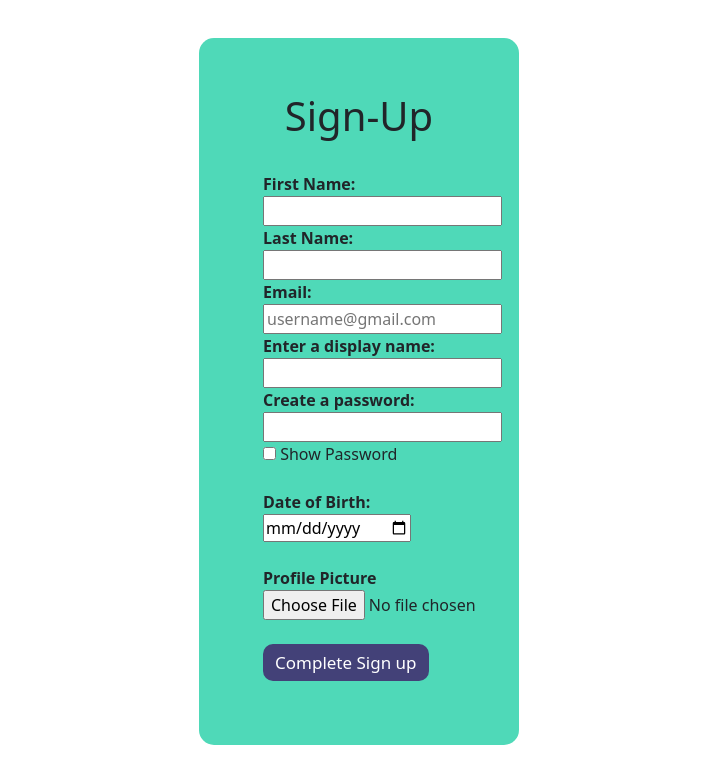
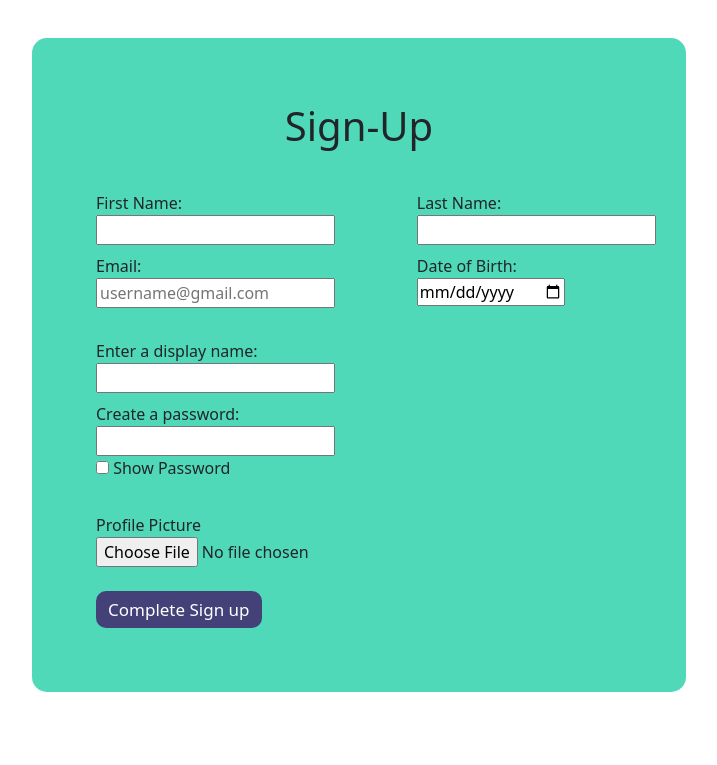
Before and after one commit to frederrck/usermanagement, a Flask app: page /signup in a window 1280 px wide. Shown: the part 80-845 px from the top of the page, without its empty margins (281-998 px from the left). After the commit the page ends 772 px from the top, so only its background shows below. Run offline with Flask 3, Linux system fonts and the light colour scheme; some libraries are stand-ins or nearby versions.

Commit message:
20/07/23

```diff
--- a/static/main.css
+++ b/static/main.css
@@ -206,7 +206,7 @@ img[alt=profile] {
 
 /* sign-up and login */
 
-.sign-container{
+.login-container{
     background-color:  #4fd9b8;
     width: 17%;
     border-radius: 15px;
@@ -219,8 +219,7 @@ img[alt=profile] {
 }
 
 
-    .sign-container h1{
-        margin-top: -10px;
+    .login-container h1{
         text-align: center;
     }
 
@@ -239,6 +238,24 @@ img[alt=profile] {
     font-size: 17px;
     color:white;
 }
+
+
+.sign-container{
+    background-color:  #4fd9b8;
+    width: fit-content;
+    border-radius: 15px;
+    padding:64px;
+    margin-left:auto;
+    margin-right: auto;
+    margin-top:3%;
+    min-width: 320px;
+    margin-bottom: 20px;
+}
+
+    .sign-container h1{
+        text-align: center;
+    }
+
 
 /*** ADD POST PAGE ***/
 
@@ -461,7 +509,12 @@ img[alt=profile] {
 
 
 
-
+/* sign up and login forms */
+.form-label{
+    margin-top:9px;
+    margin-bottom: -3px;
+    font-weight:400;
+}
 
 
 
--- a/templates/signup.html
+++ b/templates/signup.html
@@ -9,30 +9,45 @@
         <h1>Sign-Up</h1><br>
             <form method='POST' enctype="multipart/form-data">
             <!-- Personal -->
-        <label for="first_name">First Name: </label><br />
+            <div class="row">
+                <div class = "col-md-5">
+                        <label class="form-label" for="first_name">First Name: </label><br />
                         <input type="text" id="first_name" name="first_name" required /><br />
+                </div>
+                <div class = "col-md-2">
+                </div>
+                <div class = "col-md-5">
+                        <label class="form-label" for="last_name">Last Name: </label><br />
+                        <input type="text" id="last_name" name="last_name" required /><br />
+                </div>
+            </div>
 
-        <label for="last_name">Last Name: </label><br />
-        <input type="text" id="last_name" name="last_name" required /><br />
+            <div class="row">
+                <div class = "col-md-5">
+                    <label class="form-label" for="email">Email: </label><br />
+                    <input type="email" id="email" name="email" placeholder="username@gmail.com" /><br />
+                </div>
+                <div class = "col-md-2">
+                </div>
+                <div class = "col-md-5">
+                    <label class="form-label" or="dateofbirth">Date of Birth: </label><br />
+                    <input type="date" id="dateofbirth" name="dateofbirth" required /><br></br>
+                </div>
+            </div>
 
-        <label for="email">Email: </label><br />
-        <input type="email" id="email" name="email" placeholder="username@gmail.com" /><br />
 
-        <label for="username">Enter a display name: </label><br />
+                        <label class="form-label" for="username">Enter a display name: </label><br />
                         <input type="username" id="username" name="username" required/><br />
 
-        <label for="password">Create a password: </label><br />
+                        <label class="form-label" for="password">Create a password: </label><br />
                         <input type="password" id="myInput" name="password" required/><br /><input type="checkbox" onclick="myFunction()"> Show Password<br /><br />
 
-        <label for="dateofbirth">Date of Birth: </label><br />
-        <input type="date" id="dateofbirth" name="dateofbirth" required /><br /><br>
-
-        <label for="image">Profile Picture </label><br />
-        <input type="file" id="profilepicture" name="image"/><br /><br>
 
 
+                        <label class="form-label" for="image">Profile Picture </label><br />
+                        <input type="file" id="profilepicture" name="image"/><br /><br>
+            </form>
         <input type="submit" class="submitform" value="Complete Sign up"/>
-        </form>
     </div>
 </body>
 
```
Also changed, not shown: other parts of static/main.css (+31 -0 lines), templates/feed.html (+25 -1 lines), templates/login.html (+4 -4 lines). Lines whose indentation alone changed are shown as unchanged.
